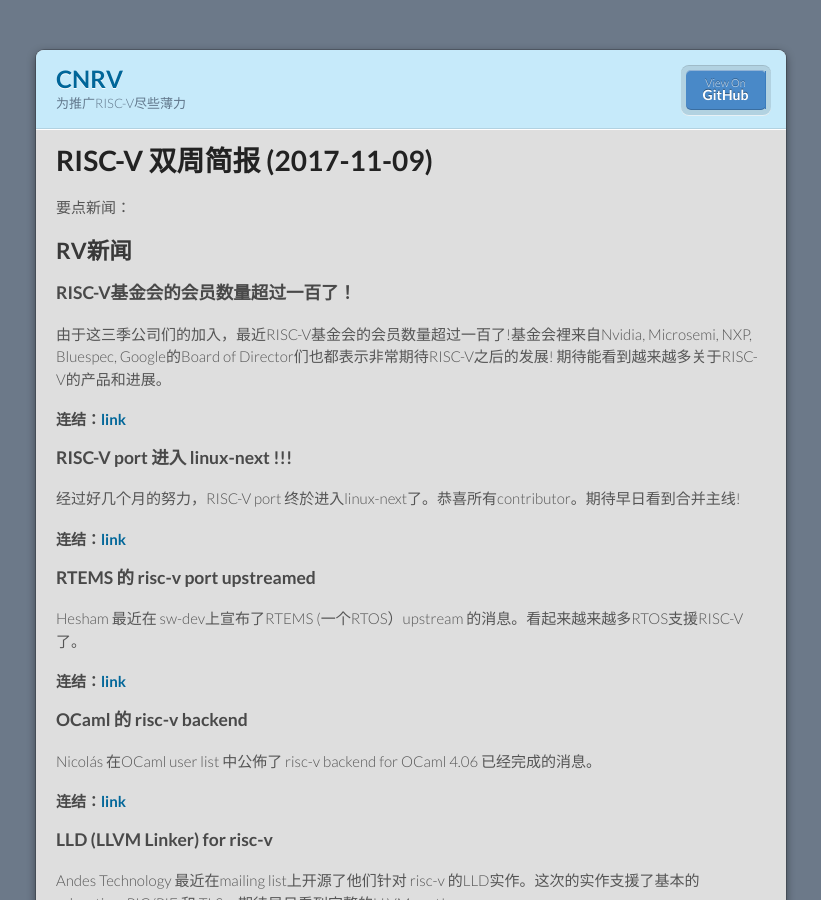
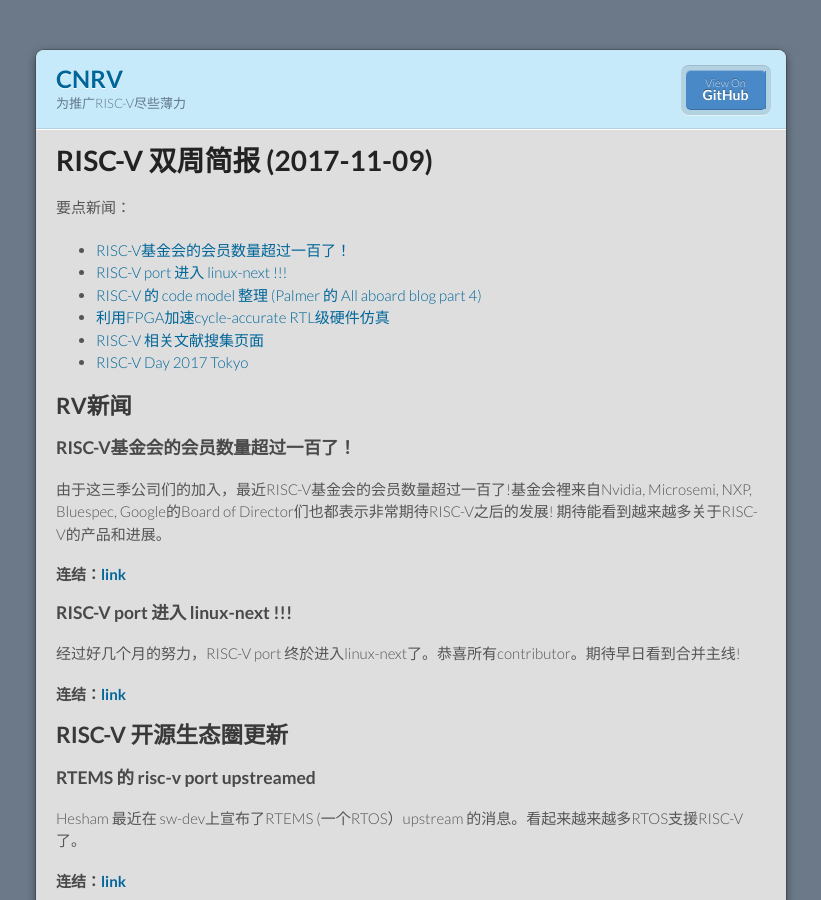
Before and after one commit to cnrv/home, a Jekyll site: the page built from bi-week-rpts/2017-11-09.md, in a window 1280 px wide and 900 px high. Shown: the whole window, without its empty margins (229-1050 px from the left). Built offline with Jekyll 4.4.1, drawn with Linux system fonts in a browser that asks for light colours; Markdown is read by kramdown in place of the engine named in the settings; comment, search, counter and statistics services are not loaded; our own code applies the rules of GitHub Pages for plain Markdown files.

Commit message:
加入要點新聞和新增一個欄位開源生態圈更新

```diff
--- a/bi-week-rpts/2017-11-09.md
+++ b/bi-week-rpts/2017-11-09.md
@@ -5,6 +5,12 @@
 # RISC-V 双周简报 (2017-11-09)
 
 要点新闻：
+- [RISC-V基金会的会员数量超过一百了！](risc-v基金会的会员数量超过一百了！)
+- [RISC-V port 进入 linux-next !!!](risc-vport进入linux-next!!!)
+- [RISC-V 的 code model 整理 \(Palmer 的 All aboard blog part 4\)](risc-v的codemodel整理\(palmer的allaboardblogpart4\))
+- [利用FPGA加速cycle-accurate RTL级硬件仿真](利用fpga加速cycle-accuratertl级硬件仿真)
+- [RISC-V 相关文献搜集页面](risc-v相关文献搜集页面)
+- [RISC-V Day 2017 Tokyo](risc-vday2017tokyo)
 
 
 ## RV新闻
@@ -18,6 +24,9 @@
 经过好几个月的努力，RISC-V port 终於进入linux-next了。恭喜所有contributor。期待早日看到合并主线!
 
 #### 连结：[link](https://lkml.org/lkml/2017/10/31/850)
+
+
+## RISC-V 开源生态圈更新
 
 ### RTEMS 的 risc-v port upstreamed
 Hesham 最近在 sw-dev上宣布了RTEMS (一个RTOS）upstream 的消息。看起来越来越多RTOS支援RISC-V了。
```
